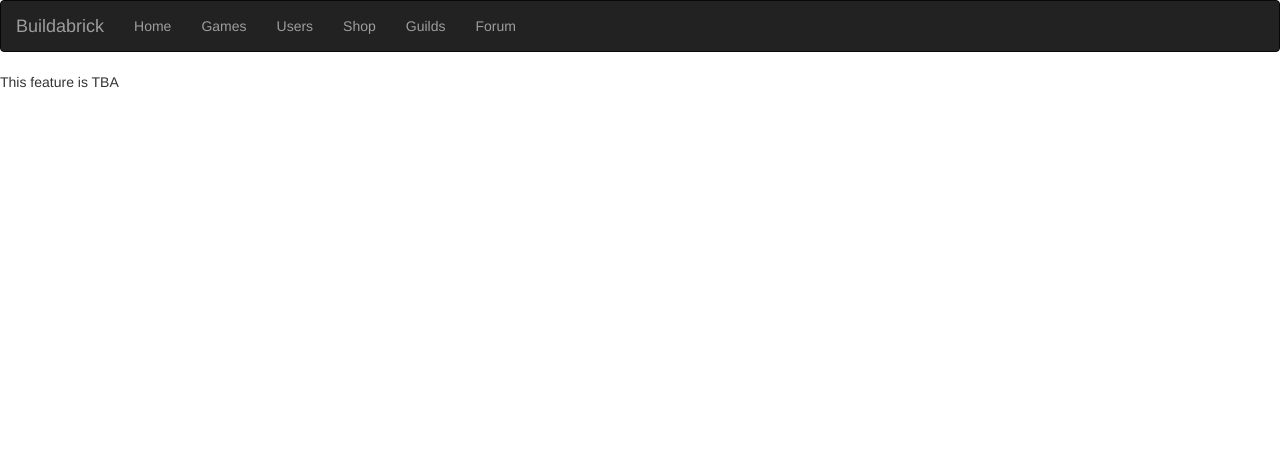
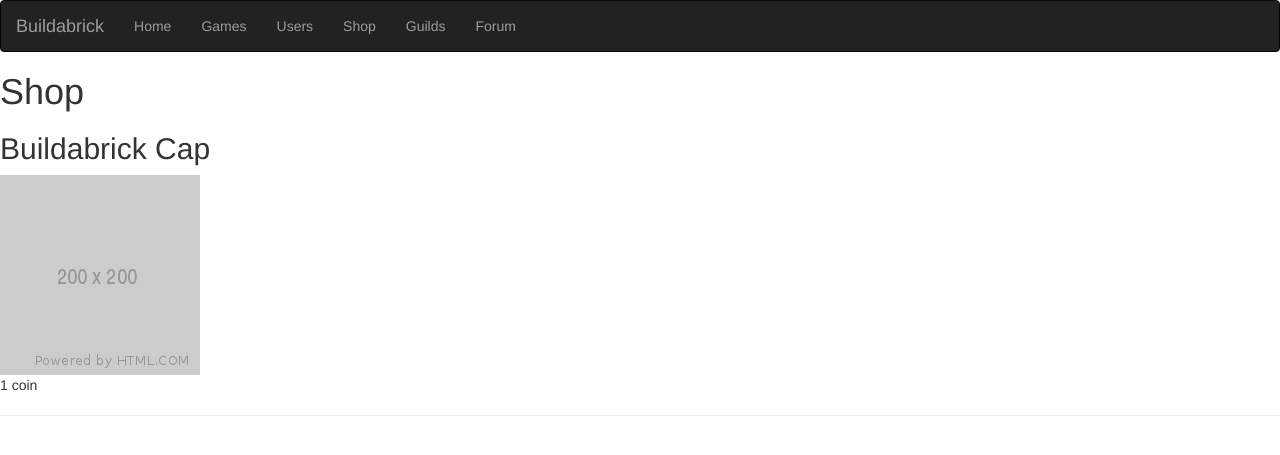
Before and after one commit to nikitundrik/djablox, a Django app: page /shop in a window 1280 px wide. Shown: the top 455 px of the page. Run offline with Django 3.2, Linux system fonts and the light colour scheme; data comes from the database, SQL or seed files in the repository; both versions use the stored data as it was after the commit; parts of the project's set-up code (start-up, migrations or seed data) failed here and were passed over; some libraries are stand-ins or nearby versions.

Commit message:
Started working on the shop

```diff
--- a/website/admin.py
+++ b/website/admin.py
@@ -14,7 +14,7 @@ class UserAdmin1(UserAdmin):
             'fields': ('username', 'password')
         }),
         ('Public info', {
-            'fields': ('description', 'owns')
+            'fields': ('description', 'owns', 'coin', 'materia')
         }),
         ('Personal info', {
             'fields': ('first_name', 'last_name', 'email')
@@ -31,3 +31,4 @@ class UserAdmin1(UserAdmin):
     )
 
 admin.site.register(User, UserAdmin1)
+admin.site.register(Item)
--- a/website/models.py
+++ b/website/models.py
@@ -4,6 +4,17 @@ from django.db import models
 class User(AbstractUser):
     description = models.TextField(blank=True)
     owns = models.TextField(blank=True)
+    coin = models.IntegerField(default=0)
+    materia = models.IntegerField(default=0)
 
     def __str__(self):
         return self.username
+
+class Item(models.Model):
+    name = models.CharField(max_length=20)
+    image = models.CharField(max_length=100)
+    description = models.TextField()
+    price = models.CharField(max_length=100)
+
+    def __str__(self):
+        return self.name
--- a/website/templates/website/shop.html
+++ b/website/templates/website/shop.html
@@ -1,5 +1,12 @@
 {% extends 'base.html' %}
-{% block title %}Games{% endblock %}
+{% load static %}
+{% block title %}Shop{% endblock %}
 {% block content %}
-<p>This feature is TBA</p>
+<h1>Shop</h1>
+{% for item in items %}
+<h2>{{ item.name }}</h2>
+<img src="/static/website/{{ item.image }}">
+<p>{{ item.price }}</p>
+<hr>
+{% endfor %}
 {% endblock %}
--- a/website/views.py
+++ b/website/views.py
@@ -56,7 +56,9 @@ class UsersView(generic.ListView):
 
 
 def shop(request):
-    return render(request, 'website/shop.html')
+    items = Item.objects.order_by('id')[0:10]
+    context = {'items': items}
+    return render(request, 'website/shop.html', context)
 
 
 def guilds(request):
```
Also changed, not shown: db.sqlite3, website/migrations/0005_auto_20220711_0026.py (added), website/static/website/placeholder.png (added).
